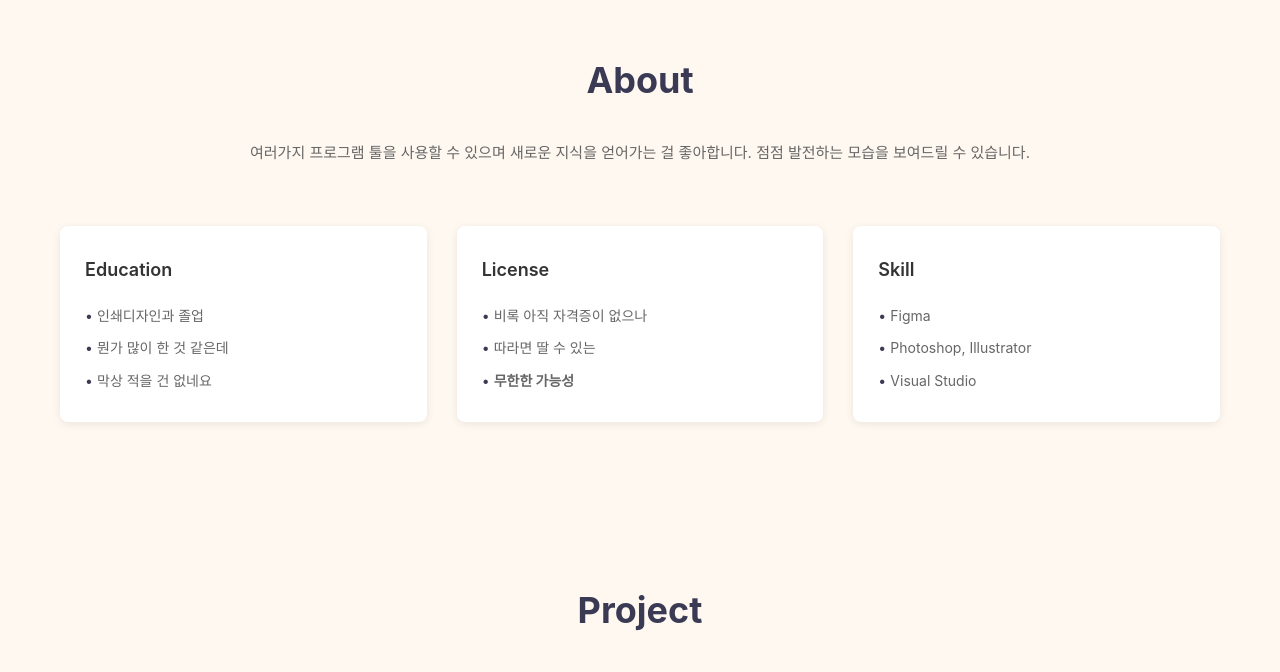
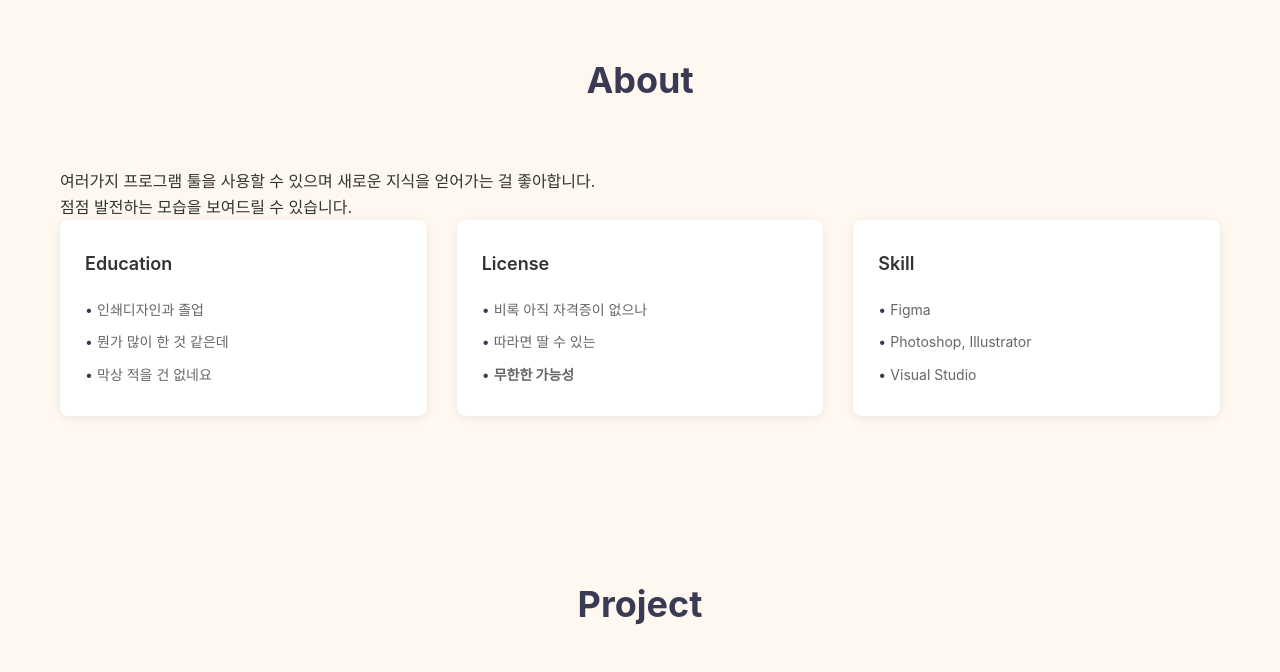
Before and after one commit to D-SJ-UIUX/my-personal-portfolio, a plain HTML site: page index.html in a window 1280 px wide. Shown: the part 880-1552 px from the top of the page. Drawn offline with Linux system fonts and the light colour scheme.

Commit message:
Update index.html

```diff
--- a/index.html
+++ b/index.html
@@ -36,8 +36,8 @@
     <section id="about" class="about">
         <h2>About</h2>
         <p class="about-intro">
-            여러가지 프로그램 툴을 사용할 수 있으며 새로운 지식을 얻어가는 걸 좋아합니다.
-            점점 발전하는 모습을 보여드릴 수 있습니다.
+            <p>여러가지 프로그램 툴을 사용할 수 있으며 새로운 지식을 얻어가는 걸 좋아합니다.</p>
+            <p>점점 발전하는 모습을 보여드릴 수 있습니다.</p>
         </p>
 
         <div class="about-details">
```
